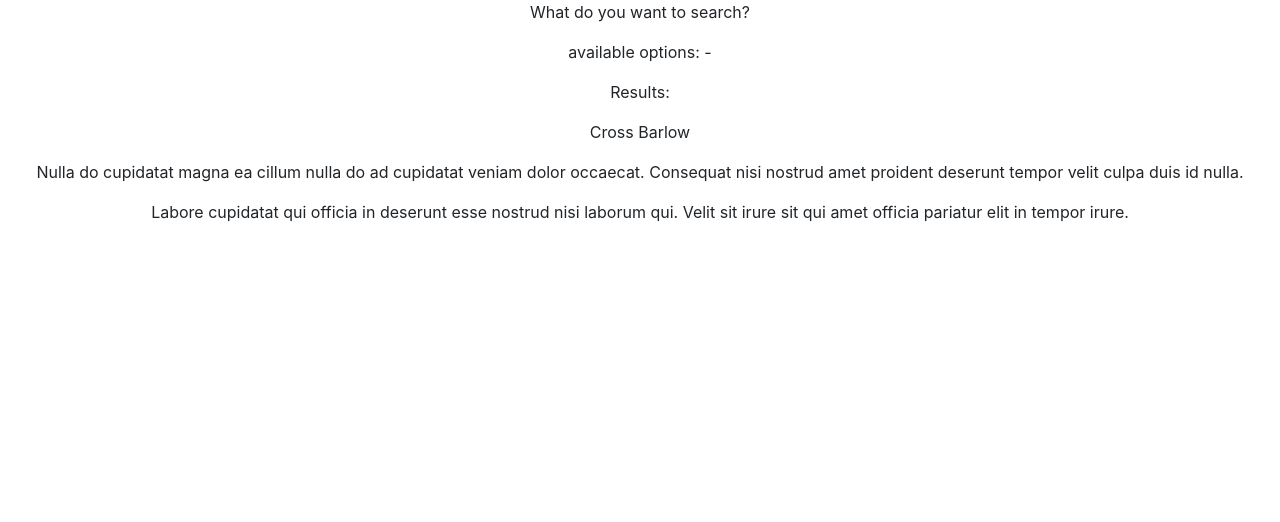
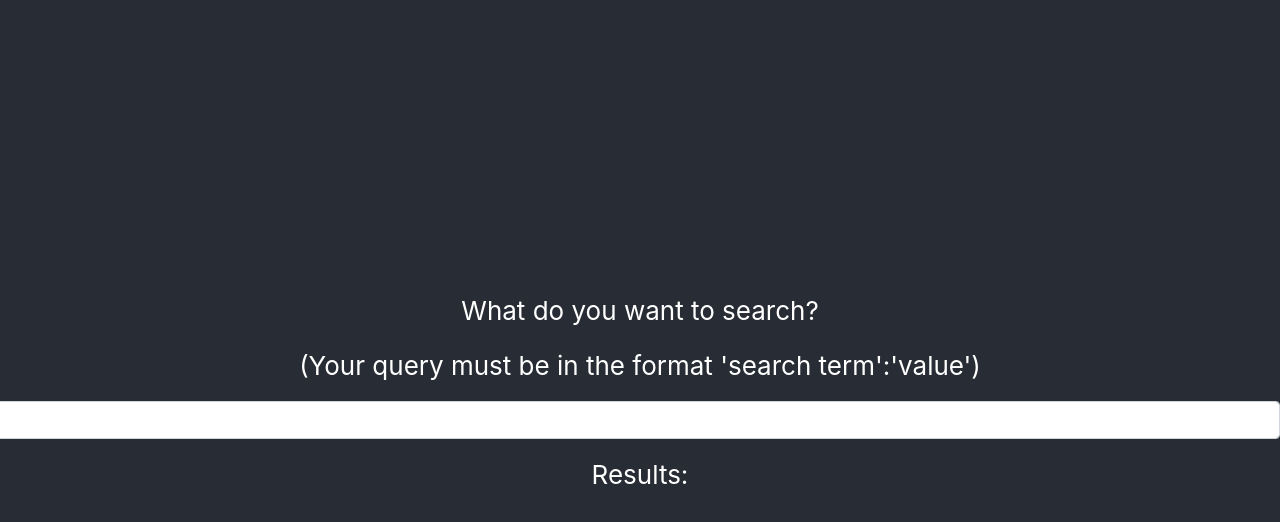
Before and after one commit to mmaaddiieemm/search-app, a React (Create React App) app: page / in a window 1280 px wide. Shown: the top 522 px of the page. Built offline with nearby package versions, Linux system fonts and the light colour scheme.

Commit message:
basic input validation, but will need to handle how to convert values to strings

```diff
--- a/package.json
+++ b/package.json
@@ -6,6 +6,7 @@
     "@testing-library/jest-dom": "^4.2.4",
     "@testing-library/react": "^9.4.0",
     "@testing-library/user-event": "^7.2.1",
+    "bootstrap": "^4.4.1",
     "import-jsx": "^3.1.0",
     "ink": "^2.7.0",
     "react": "^16.12.0",
--- a/src/App.css
+++ b/src/App.css
@@ -5,12 +5,6 @@
 .App-logo {
   height: 40vmin;
   pointer-events: none;
-}
-
-@media (prefers-reduced-motion: no-preference) {
-  .App-logo {
-    animation: App-logo-spin infinite 20s linear;
-  }
 }
 
 .App-header {
@@ -23,16 +17,3 @@
   font-size: calc(10px + 2vmin);
   color: white;
 }
-
-.App-link {
-  color: #61dafb;
-}
-
-@keyframes App-logo-spin {
-  from {
-    transform: rotate(0deg);
-  }
-  to {
-    transform: rotate(360deg);
-  }
-}
--- a/src/App.js
+++ b/src/App.js
@@ -1,18 +1,26 @@
 import React, {useState} from 'react';
-import {InputGroup} from "react-bootstrap";
+import {InputGroup, FormControl, Button} from "react-bootstrap";
 import DisplayResults from "./DisplayResults";
 import './App.css';
 
 function App() {
-  // const [searchCriteria, setSearchCriteria] = useState("");
+  const [searchCriteria, setSearchCriteria] = useState("");
 
-  const searchKey = "id";
-  const value = 2;
+  var searchKey, value = "";
+  if (searchCriteria.split(":").length > 1) {
+    searchKey=searchCriteria.split(":")[0];
+    value=searchCriteria.split(":")[1];
+  }
   return (
-    <div className="App">
+    <div className="App-header">
       <p>What do you want to search? </p>
-      <p>available options: -</p>
-      <InputGroup></InputGroup>
+      <p>(Your query must be in the format 'search term':'value')</p>
+      <InputGroup className="mb-3">
+        <InputGroup.Prepend>
+          {/* <Button variant="outline-secondary"></Button> */}
+        </InputGroup.Prepend>
+        <FormControl aria-describedby="basic-addon1" onChange={e => setSearchCriteria(e.target.value)}/>
+      </InputGroup>
       <p>Results: </p>
       <DisplayResults searchKey={searchKey} value={value}></DisplayResults>
     </div>
```
Also changed, not shown: 1 other file (tests, documents, lock files or other folders).
